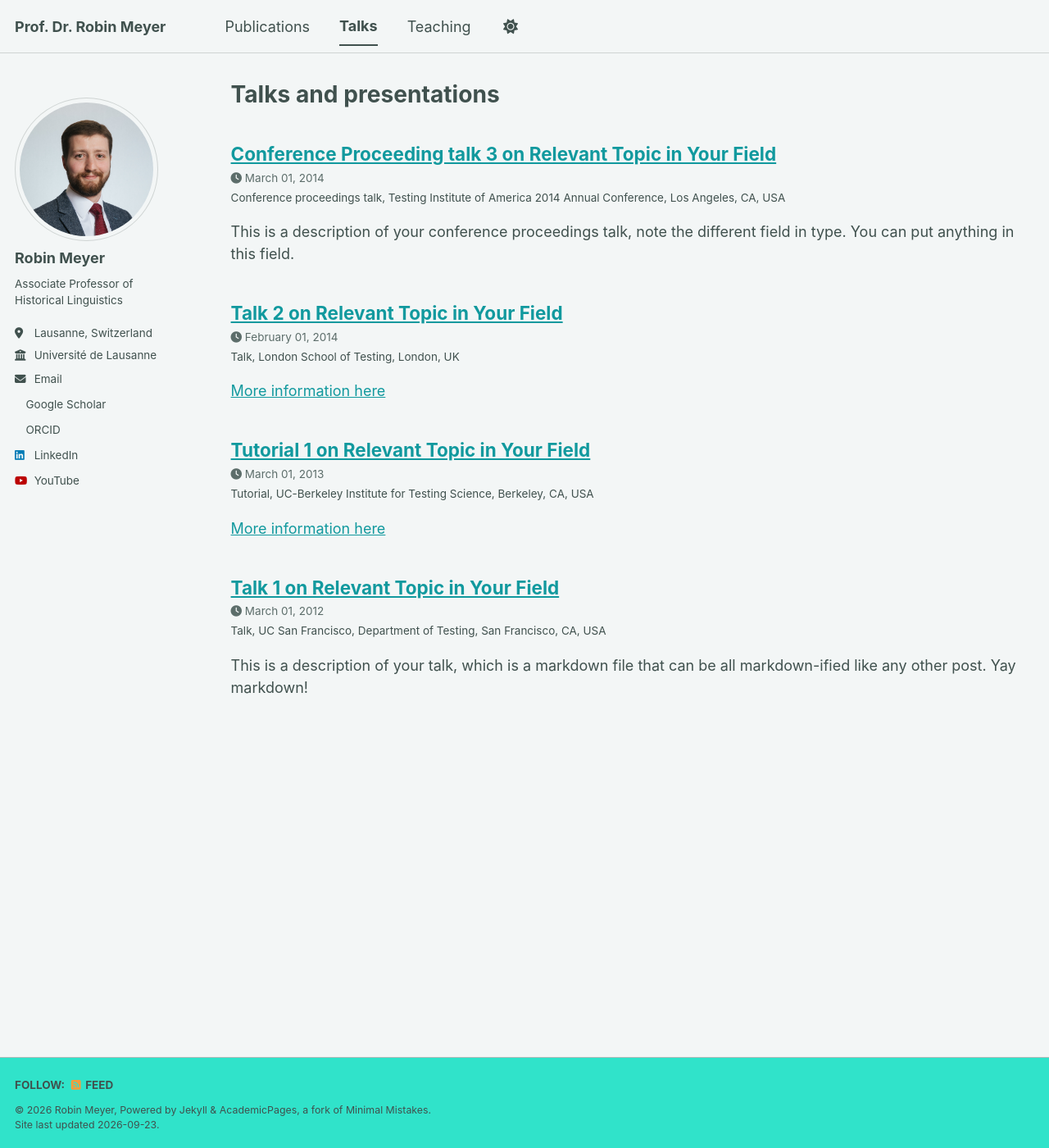
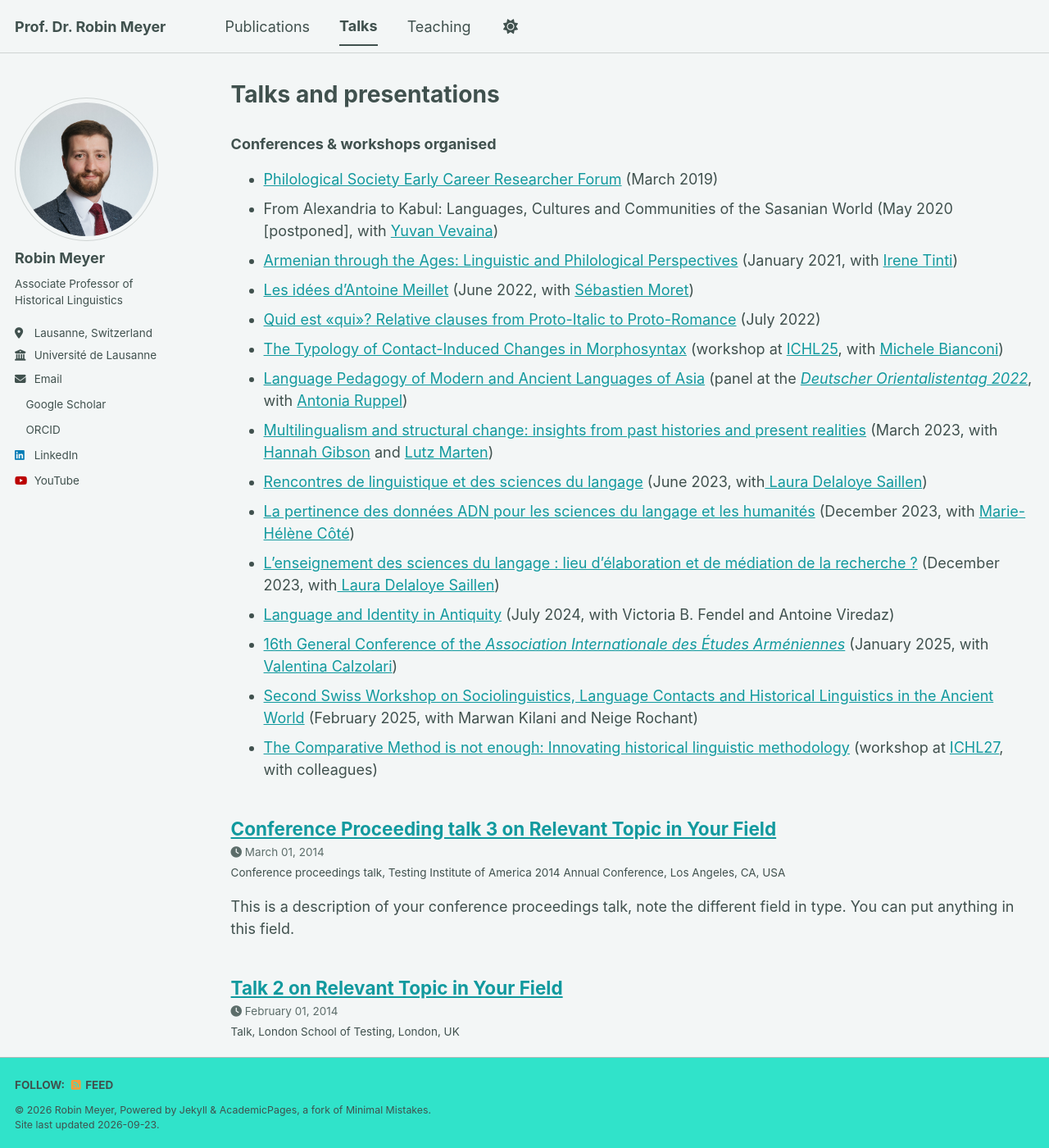
Before and after one commit to rbnmyr/rbnmyr.github.io, a Jekyll site: the page built from _pages/talks.html, in a window 1280 px wide and 1400 px high. Shown: the whole window at 82% size. Built offline with Jekyll 4.4.1, drawn with Linux system fonts in a browser that asks for light colours; a style sheet for code colours, icons or effects is not loaded.

Commit message:
update talks page

```diff
--- a/_pages/talks.html
+++ b/_pages/talks.html
@@ -11,6 +11,24 @@ author_profile: true
 
 {% endif %}
 
+<h3>Conferences & workshops organised</h3>
+<ul><li><a  href="https://blog.philsoc.org.uk/ecr-forum-2019/" target="_blank">Philological Society Early Career Researcher Forum</a> (March 2019)</li>
+    <li>From Alexandria to Kabul: Languages, Cultures and Communities of the Sasanian World (May 2020 [postponed], with <a  href="https://www.orinst.ox.ac.uk/people/yuhan-sohrab-dinshaw-vevaina" target="_blank">Yuvan Vevaina</a>)</li>
+    <li><a  href="https://sites.google.com/view/armlingphil2020" target="_blank">Armenian through the Ages: Linguistic and Philological Perspectives</a> (January 2021, with <a  href="https://pisa.academia.edu/IreneTinti" target="_blank">Irene Tinti</a>)</li>
+    <li><a href="https://agenda.unil.ch/display/1651222598021" target="_blank" >Les idées d’Antoine Meillet</a> (June 2022, with <a href="https://unil.ch/slas/home/menuinst/collaborateursrices/collaborateurs-1/moret-sebastien.html">Sébastien Moret</a>)</li>
+    <li><a  href="http://www.unil.ch/quidestqui" target="_blank">Quid est «qui»? Relative clauses from Proto-Italic to Proto-Romance</a> (July 2022)</li>
+    <li><a  href="https://sites.google.com/view/ichl25-typology" target="_blank">The Typology of Contact-Induced Changes in Morphosyntax</a> (workshop at <a  href="https://ichl.ling-phil.ox.ac.uk/" target="_blank">ICHL25</a>, with <a  href="https://www.st-hildas.ox.ac.uk/content/dr-michele-bianconi" target="_blank">Michele Bianconi</a>)</li>
+    <li><a  href="https://sites.google.com/view/dot2022-pedagogy/home" target="_blank">Language Pedagogy of Modern and Ancient Languages of Asia</a> (panel at the&nbsp;<a  href="https://dot2022.de/" target="_blank"><em>Deutscher Orientalistentag 2022</em></a>, with <a  href="https://www.indologie.uni-muenchen.de/personen/lektoren/ruppel/index.html" target="_blank">Antonia Ruppel</a>)</li>
+    <li><a  href="https://sites.google.com/view/multistruct2023" target="_blank">Multilingualism and structural change: insights from past histories and present realities</a> (March 2023, with <a  href="https://www.essex.ac.uk/people/gibso06307/hannah-gibson" target="_blank">Hannah Gibson</a> and <a  href="https://www.soas.ac.uk/about/lutz-marten" target="_blank">Lutz Marten</a>)</li>
+    <li><a href="https://news.unil.ch/document/1683201918882.D1684854103430" target="_blank" >Rencontres de linguistique et des sciences du langage</a> (June 2023, with<a href="https://applicationspub.unil.ch/interpub/noauth/php/Un/UnPers.php?PerNum=1136350&amp;LanCode=8" target="_blank" > Laura Delaloye Saillen</a>)</li>
+    <li><a href="https://api.unil.ch/newsunil/v1/api-newsunil/resources/document/1693842757284.D1701697264006?2023-12-04T13:42:51.499Z" target="_blank" >La pertinence des données ADN pour les sciences du langage et les humanités</a> (December 2023, with <a href="https://www.unil.ch/sli/mariehelenecote" target="_blank" >Marie-Hélène Côté</a>)</li>
+    <li><a href="https://agenda.unil.ch/display/1693488534412" target="_blank" >L’enseignement des sciences du langage : lieu d’élaboration et de médiation de la recherche ?</a> (December 2023, with<a href="https://applicationspub.unil.ch/interpub/noauth/php/Un/UnPers.php?PerNum=1136350&amp;LanCode=8" target="_blank" > Laura Delaloye Saillen</a>)</li>
+    <li><a href="https://wp.unil.ch/languageidentity/" target="_blank" >Language and Identity in Antiquity</a> (July 2024, with Victoria B. Fendel and Antoine Viredaz)</li>
+    <li><a href="https://aiearmeniennes.org/2025/01/05/abstractsconfgen.html"  target="_blank" >16th General Conference of the <em>Association Internationale des Études Arméniennes</em></a> (January 2025, with <a href="https://www.unige.ch/lettres/meslo/unites/armenien/enseignants/calzolari" data-type="link" data-id="https://www.unige.ch/lettres/meslo/unites/armenien/enseignants/calzolari" target="_blank" >Valentina Calzolari</a>)</li>
+    <li><a href="https://sites.google.com/view/lingaw-ch-25"  target="_blank">Second Swiss Workshop on Sociolinguistics, Language Contacts and Historical Linguistics in the Ancient World</a> (February 2025, with Marwan Kilani and Neige Rochant)</li>
+    <li><a href="https://sites.google.com/view/ichl27cm" target="_blank" >The Comparative Method is not enough: Innovating historical linguistic methodology</a> (workshop at <a href="https://ichl27santiago.cl/" target="_blank" >ICHL27</a>, with colleagues)</li>
+  </ul>
+
 {% for post in site.talks reversed %}
   {% include archive-single-talk.html %}
 {% endfor %}
```
